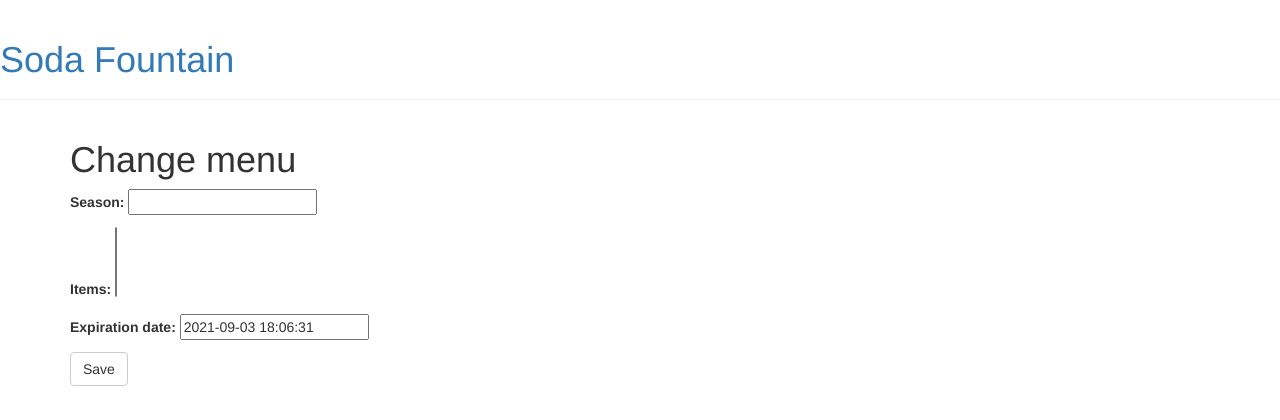
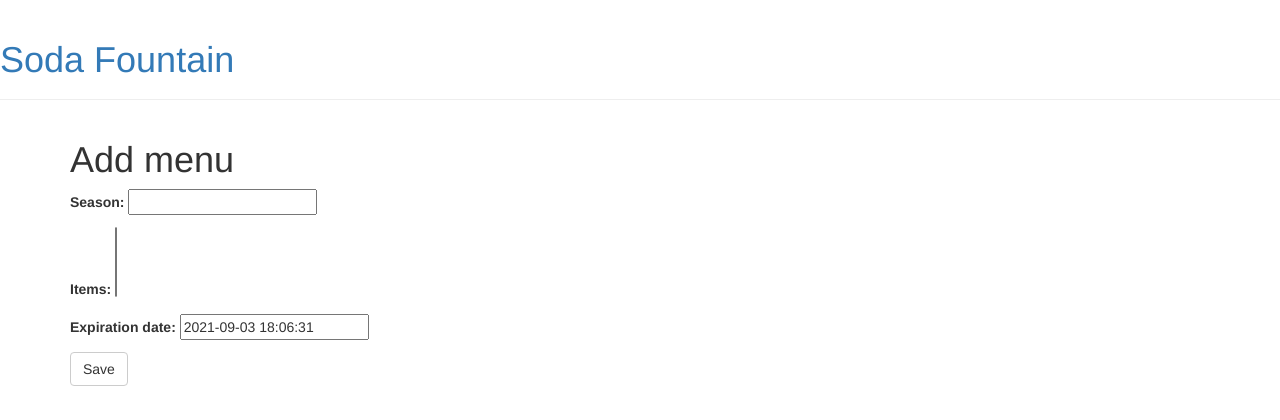
Before and after one commit to Crossroadsman/treehouse-techdegree-python-project9, a Django app: page /menu/new/ in a window 1280 px wide. Shown: the top 420 px of the page. Run offline with Django 3.2, Linux system fonts and the light colour scheme; data that the repository does not hold is empty; parts of the project's set-up code (start-up, migrations or seed data) failed here and were passed over; some libraries are stand-ins or nearby versions.

Commit message:
Add changes from tidy_up

```diff
--- a/improve_django_v3/menu/templates/menu/menu_edit.html
+++ b/improve_django_v3/menu/templates/menu/menu_edit.html
@@ -1,4 +1,6 @@
 {% extends 'menu/layout.html' %}
+
+{# For historical reasons, this template is called "menu_edit" but is actually for adding a new menu, NOT editing an existing one #}
 
 {% block title %}{{ block.super }}{% endblock %}
 {% block h1 %}{{ block.super }}{% endblock %}
@@ -7,7 +9,7 @@
     <div class="content container">
         <div class="row">
             <div class="col-md-8">
-                <h1>Change menu</h1>
+                <h1>Add menu</h1>
                 <form method="POST" class="menu-form">{% csrf_token %}
                     {{ form.as_p }}
                     <button type="submit" class="save btn btn-default">Save</button>
```
Also changed, not shown: improve_django_v3/menu/templates/menu/change_menu.html (+0 -19 lines), improve_django_v3/menu/views.py (+0 -10 lines).
